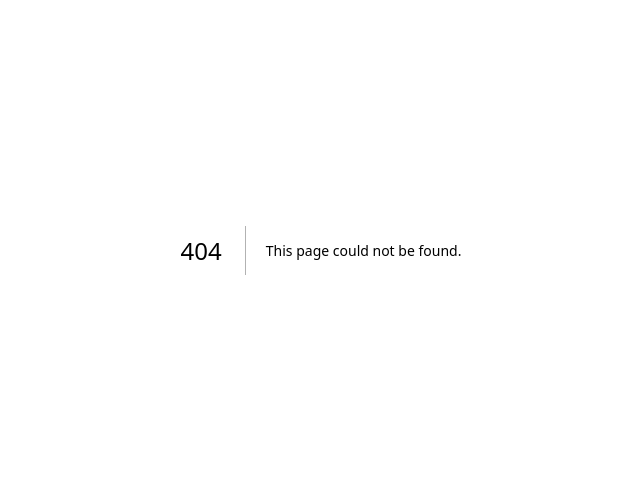
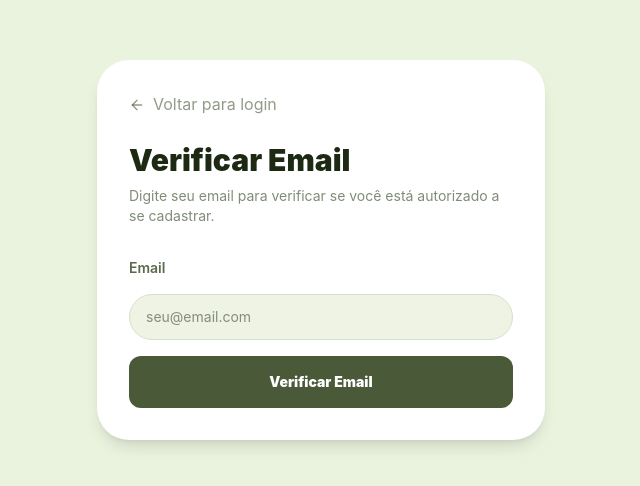
Before and after one commit to EdsonFranca/parque-dos-eucaliptos-edson, a Next.js app: page /membros/checagem-email in a window 1280 px wide. Before the commit this address had no page. Shown: the part 150-636 px from the top of the page, without its empty margins (319-959 px from the left). Built offline with nearby package versions, Linux system fonts and the light colour scheme.

Commit message:
correção de vunerabilidade

```diff
--- a/app/api/auth/verificar-email/route.ts
+++ b/app/api/auth/verificar-email/route.ts
@@ -24,21 +24,18 @@ export async function POST(request: Request) {
       .select('*')
       .eq('email', email.toLowerCase().trim())
       .eq('ativo', true)
-      .single();
-
-    console.log('Resultado da consulta:', { emailPermitido, error });
+      .maybeSingle();
 
     if (error) {
-      console.log('Erro detalhado:', error);
-      // Se não encontrar, retorna erro esperado
-      if (error.code === 'PGRST116') {
-        return NextResponse.json({
-          permitido: false,
-          mensagem: 'Email não está na lista de autorizados.'
-        });
-      }
       console.error('Erro inesperado na consulta:', error);
       return NextResponse.json({ error: `Erro ao verificar email: ${error.message}` }, { status: 500 });
+    }
+
+    if (!emailPermitido) {
+      return NextResponse.json({
+        permitido: false,
+        mensagem: 'Email não está na lista de autorizados.'
+      });
     }
 
     return NextResponse.json({
--- a/app/layout.tsx
+++ b/app/layout.tsx
@@ -18,6 +18,14 @@ export const metadata: Metadata = {
   description: "Generated by create next app",
 };
 
+export const viewport = {
+  width: 'device-width',
+  initialScale: 1,
+  minimumScale: 1,
+  maximumScale: 1,
+  viewportFit: 'cover',
+};
+
 export default function RootLayout({
   children,
 }: Readonly<{
--- /dev/null
+++ b/app/membros/checagem-email/page.tsx
@@ -0,0 +1,134 @@
+'use client';
+
+import { useState } from 'react';
+import { useRouter } from 'next/navigation';
+import { ArrowLeft, CheckCircle2, Loader2, XCircle } from 'lucide-react';
+
+export default function ChecagemEmailPage() {
+  const router = useRouter();
+  const [email, setEmail] = useState('');
+  const [carregando, setCarregando] = useState(false);
+  const [mensagem, setMensagem] = useState('');
+  const [permitido, setPermitido] = useState(false);
+  const [dados, setDados] = useState<{ nome?: string | null; chacara?: string | null } | null>(null);
+
+  const verificarEmail = async () => {
+    if (!email.trim()) {
+      setMensagem('Digite um email para verificar.');
+      return;
+    }
+
+    setCarregando(true);
+    setMensagem('');
+    setPermitido(false);
+    setDados(null);
+
+    try {
+      const response = await fetch('/api/auth/verificar-email', {
+        method: 'POST',
+        headers: { 'Content-Type': 'application/json' },
+        body: JSON.stringify({ email: email.trim() })
+      });
+
+      const data = await response.json();
+
+      if (!response.ok) {
+        setMensagem(data.error || 'Erro ao verificar o email.');
+        return;
+      }
+
+      if (data.permitido) {
+        setPermitido(true);
+        setDados(data.dados || null);
+        setMensagem('Email autorizado para cadastro. Você pode prosseguir.');
+      } else {
+        setMensagem('Este email não está autorizado para cadastro. Contate o síndico.');
+      }
+    } catch (error) {
+      console.error('Erro ao verificar email:', error);
+      setMensagem('Erro de conexão. Tente novamente.');
+    } finally {
+      setCarregando(false);
+    }
+  };
+
+  const handleSubmit = async (event: React.FormEvent<HTMLFormElement>) => {
+    event.preventDefault();
+    await verificarEmail();
+  };
+
+  const irParaCadastro = () => {
+    if (!permitido) return;
+
+    localStorage.setItem('cadastro_pre_preenchido', JSON.stringify({
+      email: email.trim(),
+      nome: dados?.nome || '',
+      chacara: dados?.chacara || ''
+    }));
+
+    router.push('/membros/cadastro');
+  };
+
+  return (
+    <div className="min-h-screen bg-[#eaf3de] text-[#2c3f1d] font-sans flex items-center justify-center p-4">
+      <div className="w-full max-w-md">
+        <div className="bg-white rounded-[2rem] shadow-lg p-8">
+          <button
+            onClick={() => router.push('/membros/login')}
+            className="mb-6 flex items-center gap-2 text-[#4a5937]/60 hover:text-[#4a5937] transition-colors"
+          >
+            <ArrowLeft size={16} /> Voltar para login
+          </button>
+
+          <h1 className="text-3xl font-black text-[#1d2a13] mb-2">Verificar Email</h1>
+          <p className="text-sm text-[#2c3f1d]/60 mb-8">
+            Digite seu email para verificar se você está autorizado a se cadastrar.
+          </p>
+
+          <form onSubmit={handleSubmit} className="space-y-4">
+            <label className="block text-sm font-semibold text-[#4a5937]/90">Email</label>
+            <input
+              type="email"
+              value={email}
+              onChange={(event) => setEmail(event.target.value)}
+              className="w-full rounded-3xl border border-[#d5e0cd] bg-[#eef3e3] px-4 py-3 text-sm text-[#1d2a13] outline-none focus:border-[#4a5937] focus:ring-2 focus:ring-[#4a5937]/20"
+              placeholder="seu@email.com"
+            />
+
+            {mensagem && (
+              <div className={`rounded-2xl p-4 text-sm ${permitido ? 'bg-green-50 text-green-700 border border-green-200' : 'bg-red-50 text-red-700 border border-red-200'}`}>
+                {permitido ? <CheckCircle2 size={16} className="inline mr-2 align-text-bottom" /> : <XCircle size={16} className="inline mr-2 align-text-bottom" />}
+                {mensagem}
+              </div>
+            )}
+
+            <button
+              type="submit"
+              disabled={carregando}
+              className="w-full bg-[#4a5937] hover:bg-[#323d24] text-white py-4 rounded-xl font-black text-sm transition-colors disabled:opacity-50 flex items-center justify-center gap-2"
+            >
+              {carregando ? (
+                <>
+                  <Loader2 size={18} className="animate-spin" />
+                  Verificando...
+                </>
+              ) : (
+                'Verificar Email'
+              )}
+            </button>
+
+            {permitido && (
+              <button
+                type="button"
+                onClick={irParaCadastro}
+                className="w-full border border-[#4a5937] text-[#4a5937] py-4 rounded-xl font-black text-sm transition-colors hover:bg-[#4a5937]/10"
+              >
+                Prosseguir para cadastro
+              </button>
+            )}
+          </form>
+        </div>
+      </div>
+    </div>
+  );
+}
--- a/app/membros/login/page.tsx
+++ b/app/membros/login/page.tsx
@@ -84,7 +84,8 @@ export default function LoginPage() {
           tipo: perfil?.tipo_usuario || data.user.user_metadata?.tipo || 'morador'
         }));
 
-        // Registrar sessão ativa para o painel do síndico
+        // Registrar sessão ativa para o painel do síndico apenas quando houver token de sessão
+        if (data.session?.access_token) {
           try {
             console.log('Registrando sessão para:', data.user.email);
             const sessaoResponse = await fetch('/api/auth/registrar-sessao', {
@@ -108,6 +109,9 @@ export default function LoginPage() {
             }
           } catch (sessaoError) {
             console.error('Não foi possível registrar sessão ativa:', sessaoError);
+          }
+        } else {
+          console.warn('Sessão do Supabase não retornou token; registro de sessão ativa foi ignorado.');
         }
 
         setCarregando(false);
@@ -226,10 +230,10 @@ export default function LoginPage() {
           <div className="mt-6 space-y-3">
             <div className="text-center">
               <button
-                onClick={() => router.push('/membros/cadastro')}
+                onClick={() => router.push('/membros/checagem-email')}
                 className="text-[#4a5937]/60 hover:text-[#4a5937] text-sm transition-colors"
               >
-                Não tem conta? Cadastre-se
+                Não tem conta? Verifique seu email antes de cadastrar
               </button>
             </div>
           </div>
--- a/components/FaleComSindicoFloating.tsx
+++ b/components/FaleComSindicoFloating.tsx
@@ -87,10 +87,10 @@ const supabase = createClient(
        href={href}
        target="_blank"
        rel="noreferrer"
-       className="fixed bottom-6 right-6 z-50 group"
+       className="fixed bottom-4 right-4 z-50 group max-w-[calc(100vw-2rem)]"
        aria-label="Falar com o síndico no WhatsApp"
      >
-       <div className="flex items-center gap-3 rounded-full bg-[#25D366] text-white px-5 py-4 shadow-2xl shadow-black/30 border border-white/20 backdrop-blur-md transition-transform group-hover:scale-[1.03] active:scale-[0.98]">
+       <div className="flex items-center gap-3 rounded-full bg-[#25D366] text-white px-5 py-4 shadow-2xl shadow-black/30 border border-white/20 backdrop-blur-md transition-transform group-hover:scale-[1.03] active:scale-[0.98] min-w-0">
          <span className="grid place-items-center w-9 h-9 rounded-full bg-white/15">
            <MessageCircle size={18} />
          </span>
```
Lines whose indentation alone changed are shown as unchanged.
